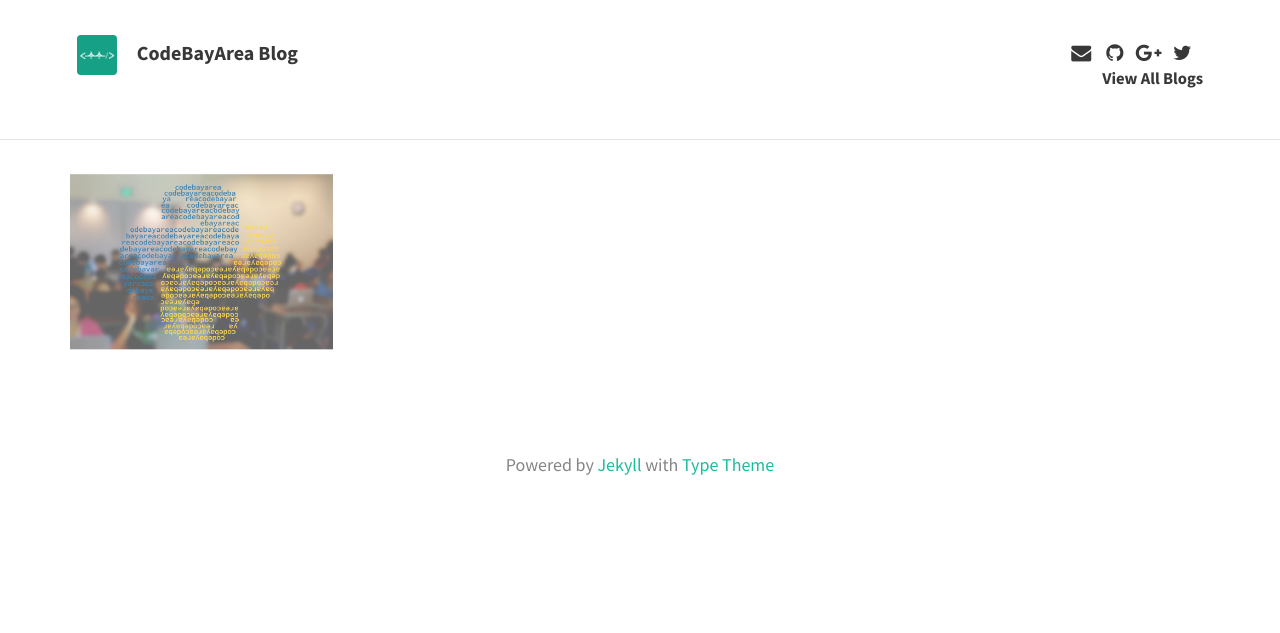
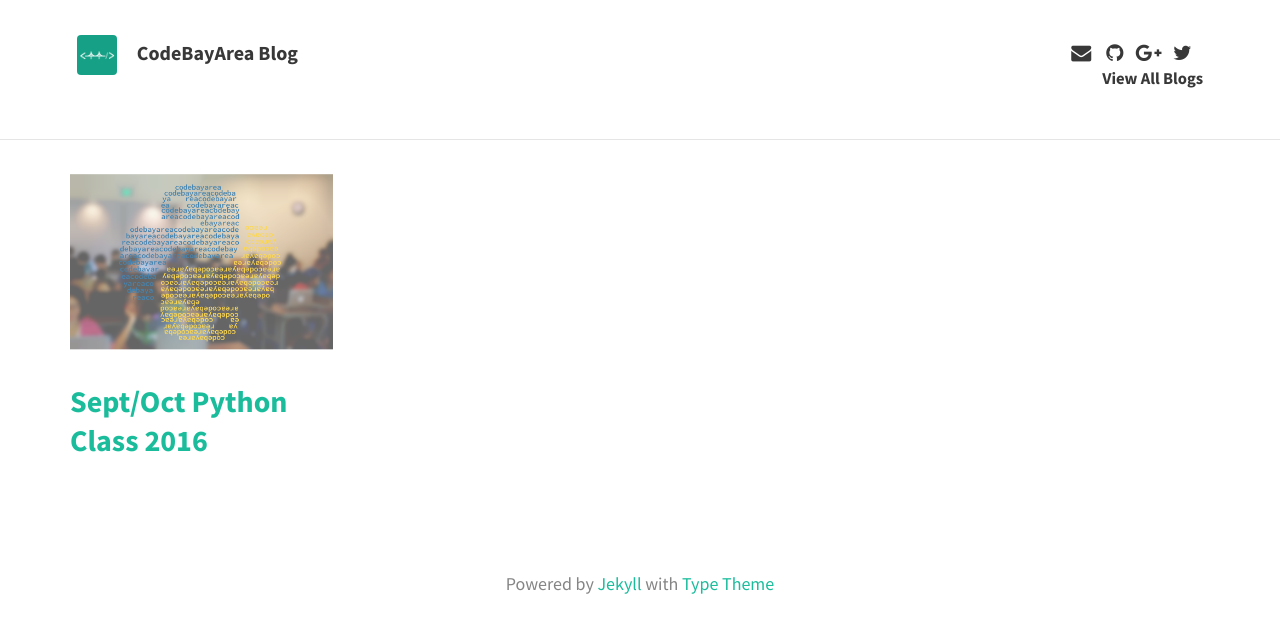
Before and after one commit to codebayarea/codebayarea.github.io, a Jekyll site: the page built from blogs.html, in a window 1280 px wide. Shown: the top 633 px of the page. Built offline with Jekyll 4.4.1, drawn with Linux system fonts in a browser that asks for light colours; nearby versions of some CDN libraries.

Commit message:
Update blogs.html

```diff
--- a/blogs.html
+++ b/blogs.html
@@ -39,6 +39,7 @@ layout: default
             <div class="col-md-3 portfolio-item">
                 <a href="http://blog.codebayarea.com/2016/09/10/september-tenth-class.html">
                     <img class="img-responsive" src="/img/Python1.png" alt="">
+                    <h3>Sept/Oct Python Class 2016</h3>
                 </a>
             </div>
            <!-- <div class="col-md-3 portfolio-item">
```
